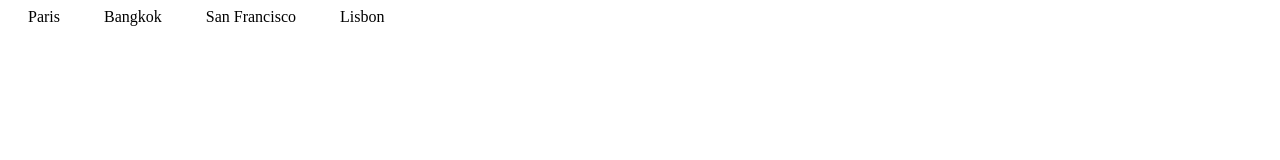
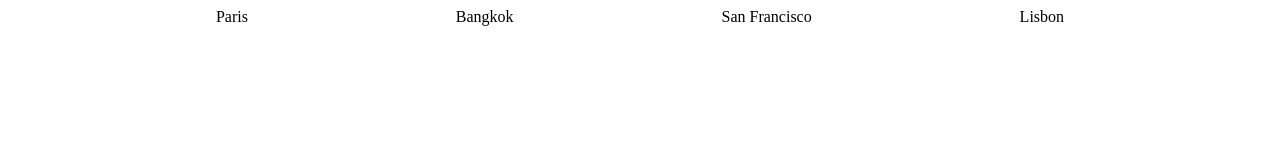
Before and after one commit to LineJinJ/Lesson-5-Flexbox-learn, a plain HTML site: page index.html in a window 1280 px wide. Drawn offline with Linux system fonts and the light colour scheme.

Commit message:
Done with lesson 5 flexbox learn

```diff
--- a/index.html
+++ b/index.html
@@ -5,19 +5,19 @@
     <meta http-equiv="X-UA-Compatible" content="IE=edge" />
     <meta name="viewport" content="width=device-width, initial-scale=1.0" />
     <title>Document</title>
-
     <style>
-      .cities span {
-        margin: 0 20px;
+      .cities {
+        display: flex;
+        justify-content: space-evenly;
       }
     </style>
   </head>
   <body>
     <div class="cities">
-      <span>Paris</span>
-      <span> Bangkok </span>
-      <span> San Francisco </span>
-      <span> Lisbon </span>
+      <div>Paris</div>
+      <div>Bangkok</div>
+      <div>San Francisco</div>
+      <div>Lisbon</div>
     </div>
   </body>
 </html>
```
